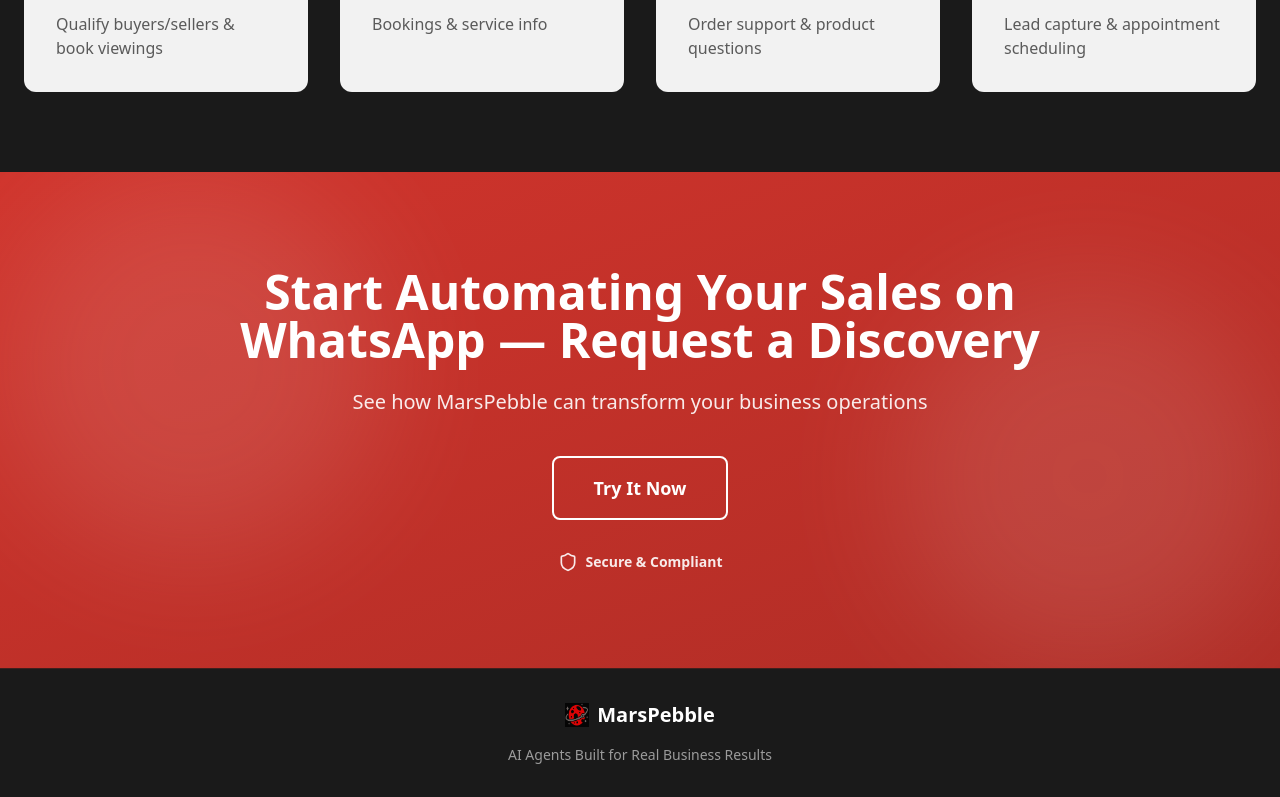
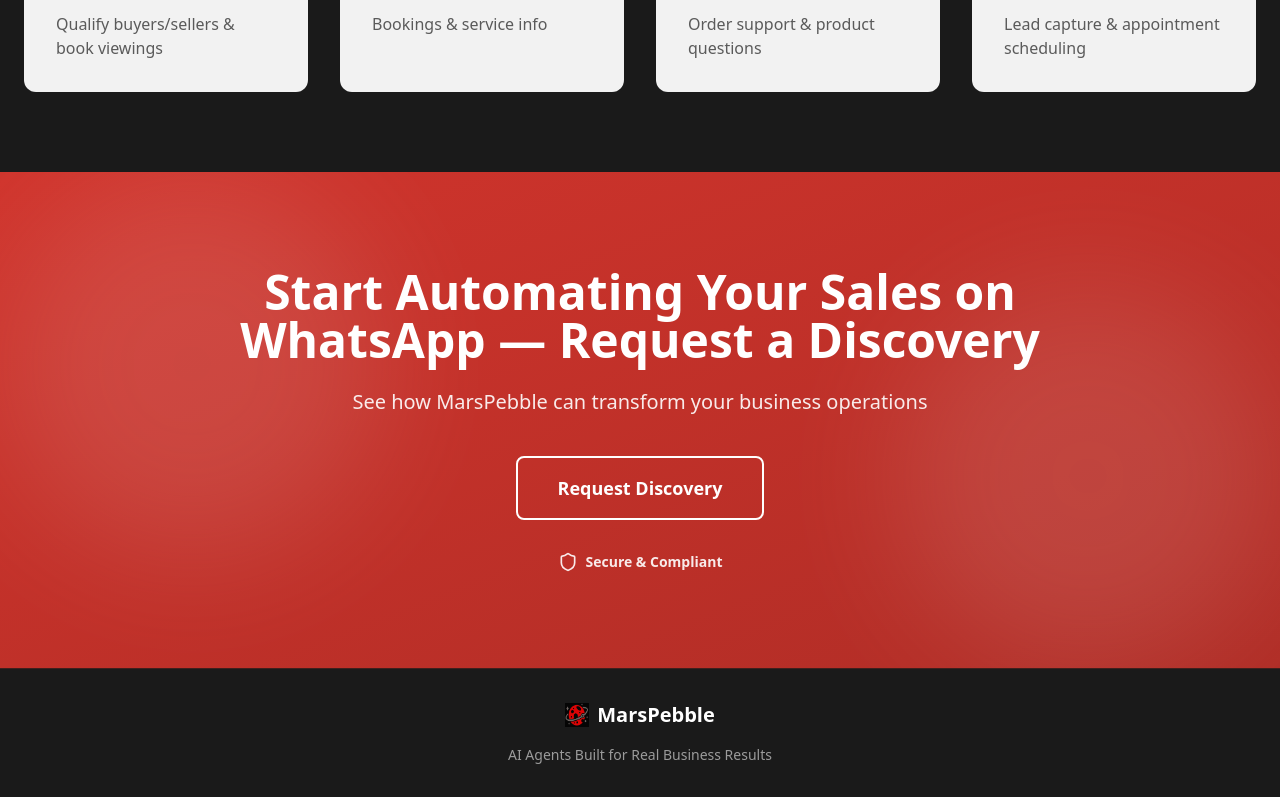
Before and after one commit to hendrik-bundu/boltsite, a React (Vite) app: page / in a window 1280 px wide. Shown: the part 3816-4613 px from the top of the page. Built offline with nearby package versions, Linux system fonts and the light colour scheme.

Commit message:
Updated App.tsx

```diff
--- a/src/App.tsx
+++ b/src/App.tsx
@@ -173,7 +173,7 @@ function App() {
           </p>
           <div className="flex flex-col sm:flex-row gap-4 justify-center mb-8">
             <button className="border-2 border-white hover:bg-white/10 text-white px-10 py-4 rounded-lg font-bold text-lg transition-all duration-300">
-              Try It Now
+              Request Discovery
             </button>
           </div>
 
```
